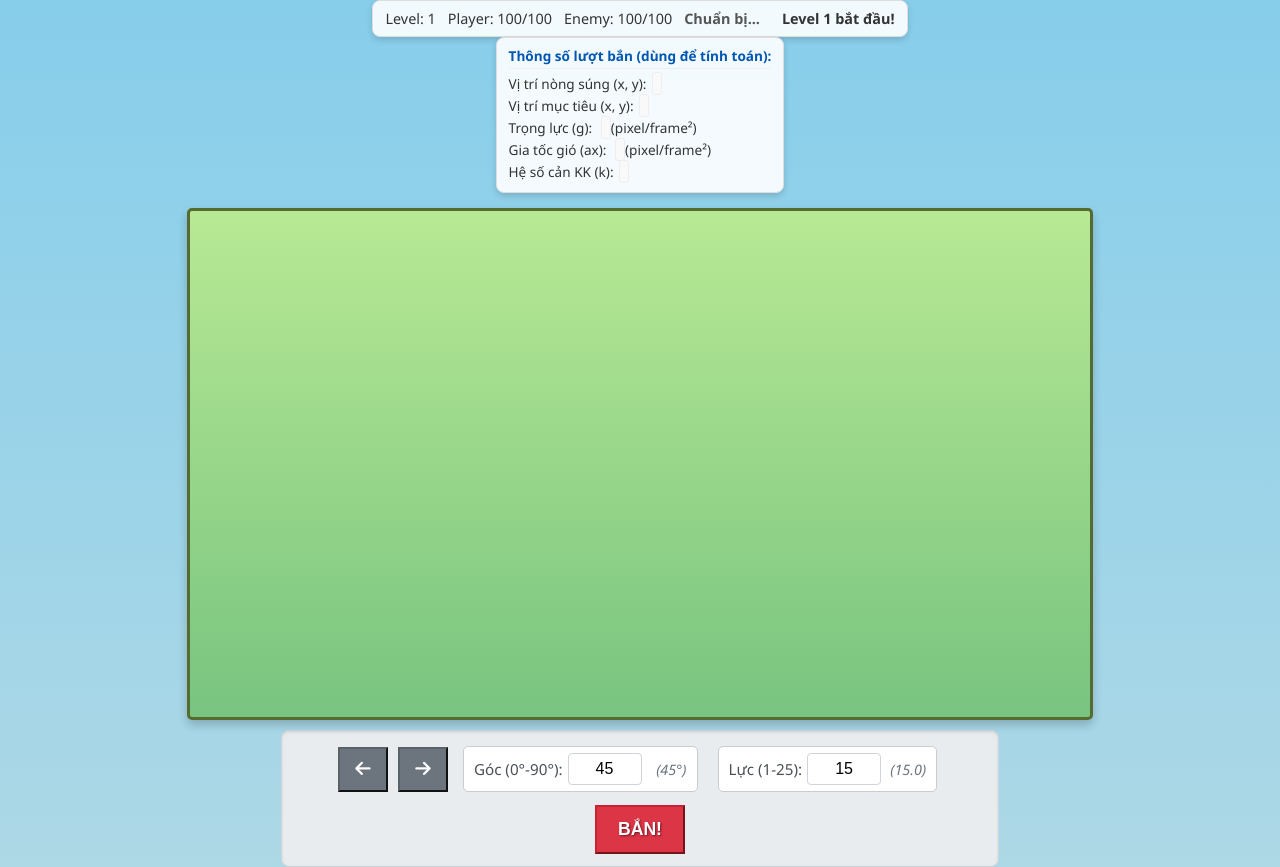
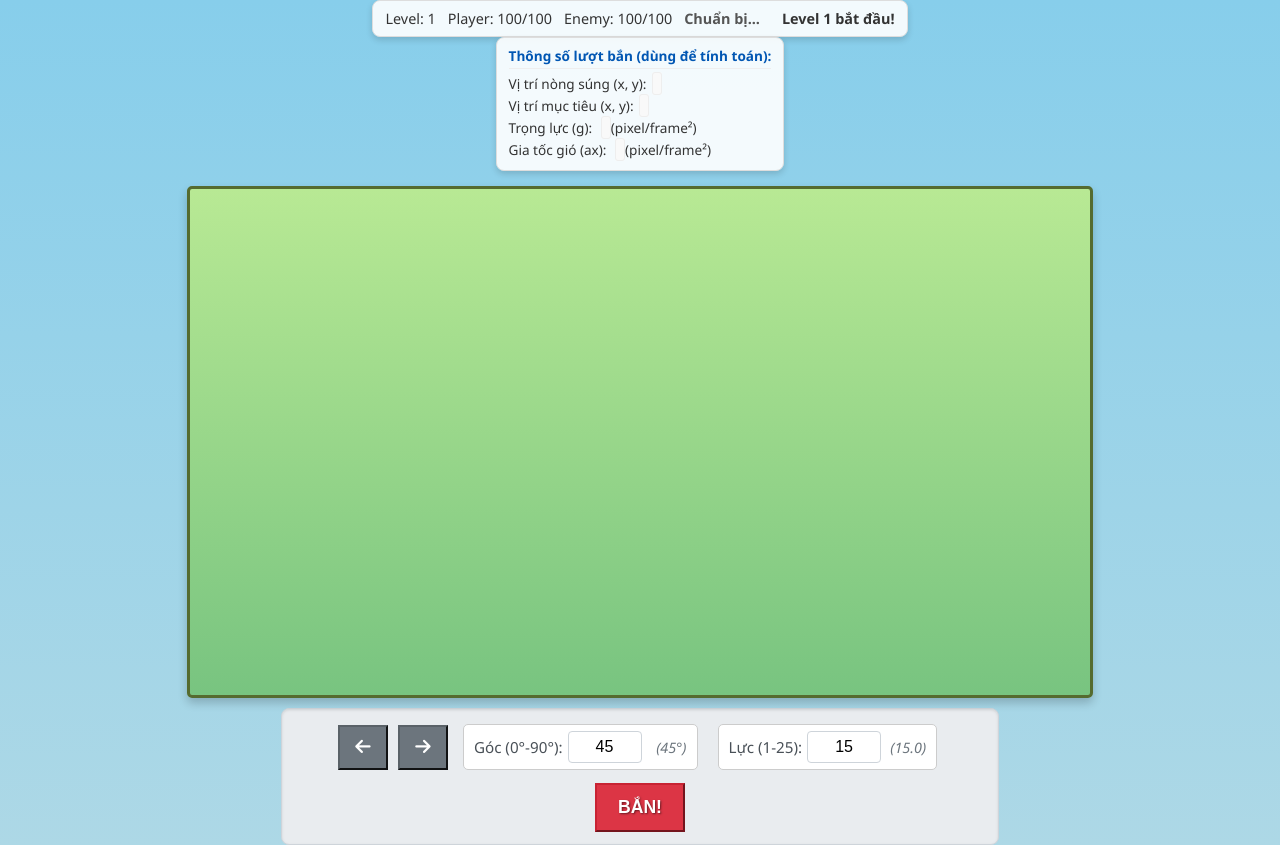
Before and after one commit to lyminhthai2009/Game-Test, a plain HTML site: page index.html in a window 1280 px wide. After the commit the page ends 845 px from the top, so only its background shows below. Drawn offline with Linux system fonts and the light colour scheme.

Commit message:
Update index.html

```diff
--- a/index.html
+++ b/index.html
@@ -24,8 +24,7 @@
         <p>Vị trí mục tiêu (x, y): <span id="target-pos"></span></p>
         <p>Trọng lực (g): <span id="gravity-val"></span> (pixel/frame²)</p>
         <p>Gia tốc gió (ax): <span id="wind-val"></span> (pixel/frame²)</p>
-        <p>Hệ số cản KK (k): <span id="drag-val"></span></p>
-        <!-- Thêm các thông số khác nếu cần -->
+        <!-- Đã xóa dòng hiển thị lực cản -->
     </div>
 
 
@@ -36,11 +35,8 @@
 
     <!-- Bảng điều khiển -->
     <div id="controls">
-        <!-- Di chuyển -->
         <button id="btn-left" title="Di chuyển trái"><i class="fas fa-arrow-left"></i></button>
         <button id="btn-right" title="Di chuyển phải"><i class="fas fa-arrow-right"></i></button>
-
-        <!-- Nhập thông số bắn -->
         <div class="input-group">
             <label for="angle-input">Góc (0°-90°):</label>
             <input type="number" id="angle-input" name="angle" value="45" min="0" max="90" step="1">
@@ -51,8 +47,6 @@
             <input type="number" id="velocity-input" name="velocity" value="15" min="1" max="25" step="0.5">
              <span id="velocity-visual">(15.0)</span>
         </div>
-
-        <!-- Nút bắn -->
         <button id="btn-fire">BẮN!</button>
     </div>
 
```
